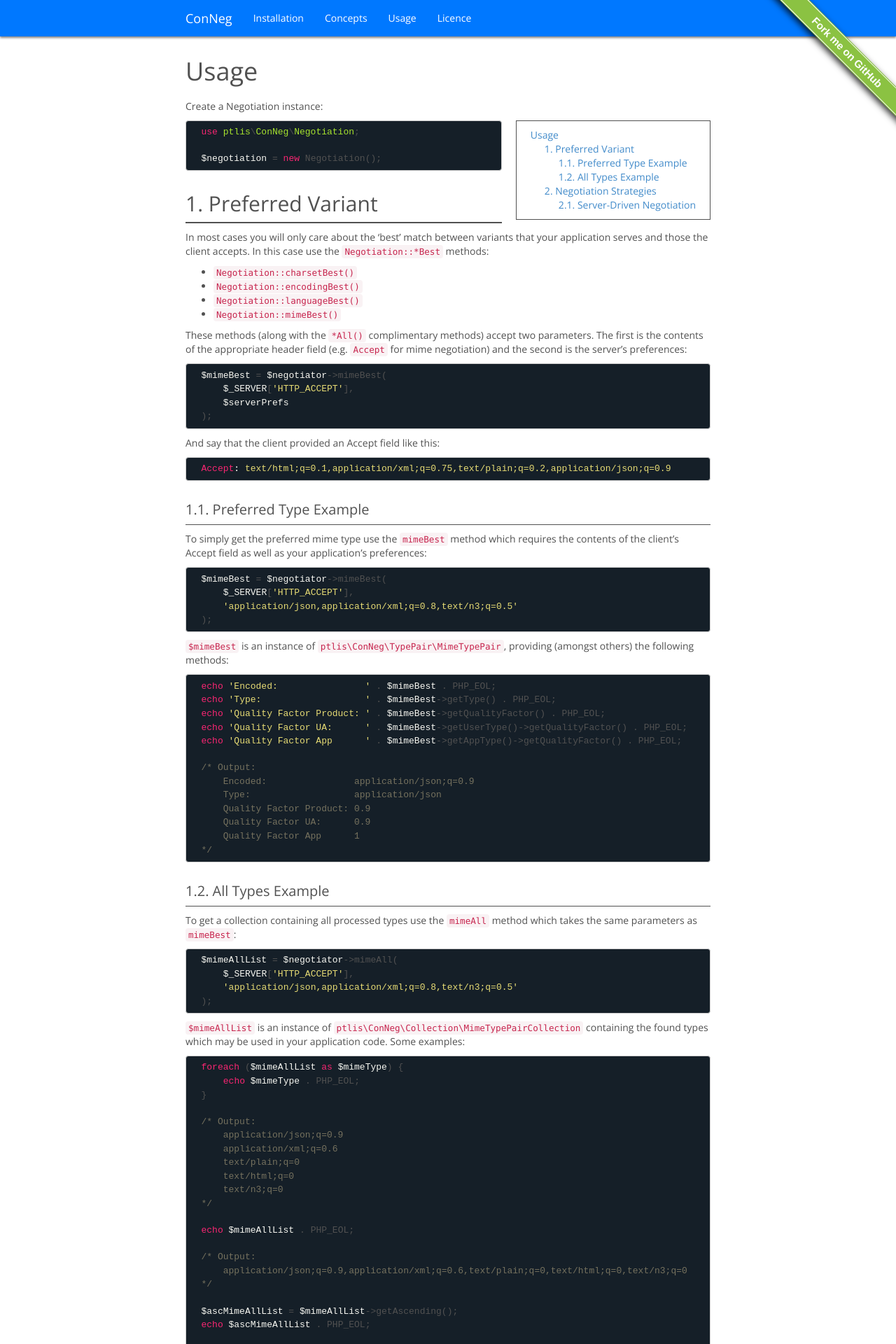
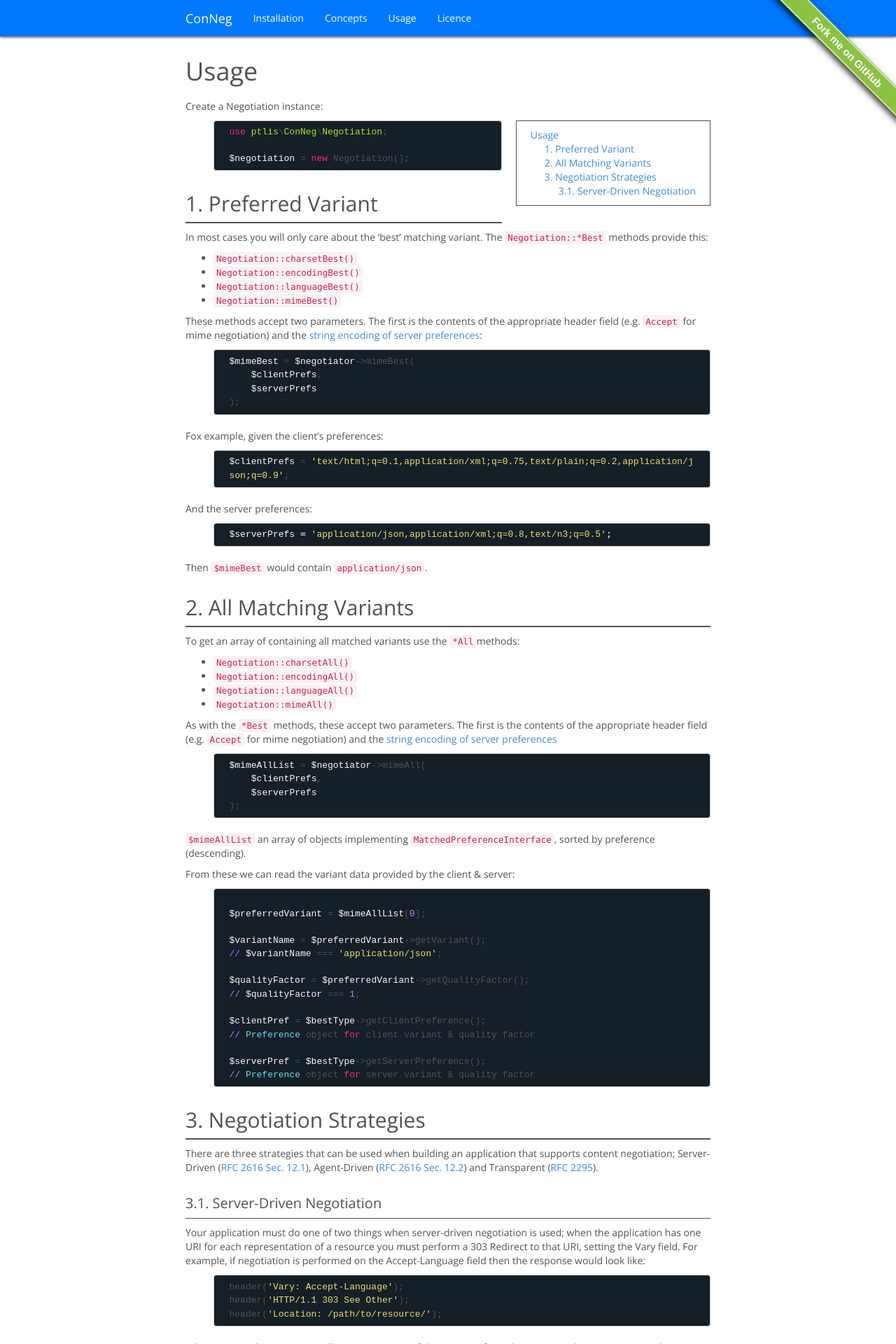
Before and after one commit to ptlis/conneg, a Jekyll site: the page built from usage.md, in a window 1280 px wide. Shown: the top 1920 px of the page at 70% size. Built offline with Jekyll 4.4.1, drawn with Linux system fonts in a browser that asks for light colours; some web fonts are replaced; some of the changed text lies outside the part shown.

Commit message:
Update usage docs

````diff
--- a/css/style.css
+++ b/css/style.css
@@ -174,6 +174,7 @@ h2.nocount:before, h3.nocount:before, h4.nocount:before, h5.nocount:before, h6.n
 .container pre {
     padding: 0 15px;
     background-color: #151F28;
+    margin: 10px 0 20px 40px;
 }
 
 body {
--- a/usage.md
+++ b/usage.md
@@ -19,106 +19,76 @@ $negotiation = new Negotiation();
 
 ## Preferred Variant
 
-In most cases you will only care about the 'best' match between variants that your application serves and those the client accepts. In this case use the ```Negotiation::*Best``` methods:
+In most cases you will only care about the 'best' matching variant. The ```Negotiation::*Best``` methods provide this:
 
 * ```Negotiation::charsetBest()```
 * ```Negotiation::encodingBest()```
 * ```Negotiation::languageBest()```
 * ```Negotiation::mimeBest()```
 
-These methods (along with the ```*All()``` complimentary methods) accept two parameters. The first is the contents of the appropriate header field (e.g. ```Accept``` for mime negotiation) and the second is the server's preferences:
+These methods accept two parameters. The first is the contents of the appropriate header field (e.g. ```Accept``` for mime negotiation) and the [string encoding of server preferences](http://localhost:4000/basics.html#preference-encoding):
 
 ~~~ php
 $mimeBest = $negotiator->mimeBest(
-    $_SERVER['HTTP_ACCEPT'],
+    $clientPrefs,
     $serverPrefs
 );
 ~~~
 
+Fox example, given the client's preferences:
+
+~~~ php
+$clientPrefs = 'text/html;q=0.1,application/xml;q=0.75,text/plain;q=0.2,application/json;q=0.9';
+~~~
+
+And the server preferences:
+
+~~~ plain
+$serverPrefs = 'application/json,application/xml;q=0.8,text/n3;q=0.5';
+~~~
+
+
+Then ```$mimeBest``` would contain ```application/json```.
 
 
 
+## All Matching Variants
 
+To get an array of containing all matched variants use the ```*All```methods:
 
-And say that the client provided an Accept field like this:
+* ```Negotiation::charsetAll()```
+* ```Negotiation::encodingAll()```
+* ```Negotiation::languageAll()```
+* ```Negotiation::mimeAll()```
 
-~~~ plain
-Accept: text/html;q=0.1,application/xml;q=0.75,text/plain;q=0.2,application/json;q=0.9
-~~~
-
-### Preferred Type Example
-
-To simply get the preferred mime type use the ```mimeBest``` method which requires the contents of the client's Accept field as well as your application's preferences:
+As with the ```*Best``` methods, these accept two parameters. The first is the contents of the appropriate header field (e.g. ```Accept``` for mime negotiation) and the [string encoding of server preferences](http://localhost:4000/basics.html#preference-encoding)
 
 ~~~ php
-$mimeBest = $negotiator->mimeBest(
-    $_SERVER['HTTP_ACCEPT'],
-    'application/json,application/xml;q=0.8,text/n3;q=0.5'
+$mimeAllList = $negotiator->mimeAll(
+    $clientPrefs,
+    $serverPrefs
 );
 ~~~
 
-```$mimeBest``` is an instance of ```ptlis\ConNeg\TypePair\MimeTypePair```, providing (amongst others) the following methods:
+```$mimeAllList``` an array of objects implementing [```MatchedPreferenceInterface```](https://github.com/ptlis/conneg/blob/master/src/Preference/Matched/MatchedPreferenceInterface.php), sorted by preference (descending).
+
+From these we can read the variant data provided by the client & server:
 
 ~~~ php
-echo 'Encoded:                ' . $mimeBest . PHP_EOL;
-echo 'Type:                   ' . $mimeBest->getType() . PHP_EOL;
-echo 'Quality Factor Product: ' . $mimeBest->getQualityFactor() . PHP_EOL;
-echo 'Quality Factor UA:      ' . $mimeBest->getUserType()->getQualityFactor() . PHP_EOL;
-echo 'Quality Factor App      ' . $mimeBest->getAppType()->getQualityFactor() . PHP_EOL;
 
-/* Output:
-    Encoded:                application/json;q=0.9
-    Type:                   application/json
-    Quality Factor Product: 0.9
-    Quality Factor UA:      0.9
-    Quality Factor App      1
-*/
-~~~
+$preferredVariant = $mimeAllList[0];
 
-### All Types Example
+$variantName = $preferredVariant->getVariant();
+// $variantName === 'application/json';
 
-To get a collection containing all processed types use the ```mimeAll``` method which takes the same parameters as ```mimeBest```:
+$qualityFactor = $preferredVariant->getQualityFactor();
+// $qualityFactor === 1;
 
-~~~ php
-$mimeAllList = $negotiator->mimeAll(
-    $_SERVER['HTTP_ACCEPT'],
-    'application/json,application/xml;q=0.8,text/n3;q=0.5'
-);
-~~~
+$clientPref = $bestType->getClientPreference();
+// Preference object for client variant & quality factor
 
-```$mimeAllList``` is an instance of ```ptlis\ConNeg\Collection\MimeTypePairCollection``` containing the found types which may be used in your application code. Some examples:
-
-~~~ php
-foreach ($mimeAllList as $mimeType) {
-    echo $mimeType . PHP_EOL;
-}
-
-/* Output:
-    application/json;q=0.9
-    application/xml;q=0.6
-    text/plain;q=0
-    text/html;q=0
-    text/n3;q=0
-*/
-
-echo $mimeAllList . PHP_EOL;
-
-/* Output:
-    application/json;q=0.9,application/xml;q=0.6,text/plain;q=0,text/html;q=0,text/n3;q=0
-*/
-
-$ascMimeAllList = $mimeAllList->getAscending();
-echo $ascMimeAllList . PHP_EOL;
-
-/* Output:
-    text/n3;q=0,text/html;q=0,text/plain;q=0,application/xml;q=0.6,application/json;q=0.9
-*/
-
-echo $ascMimeAllList->getBest() . PHP_EOL;
-
-/* Output:
-    application/json;q=0.9
-*/
+$serverPref = $bestType->getServerPreference();
+// Preference object for server variant & quality factor
 ~~~
 
 
````
